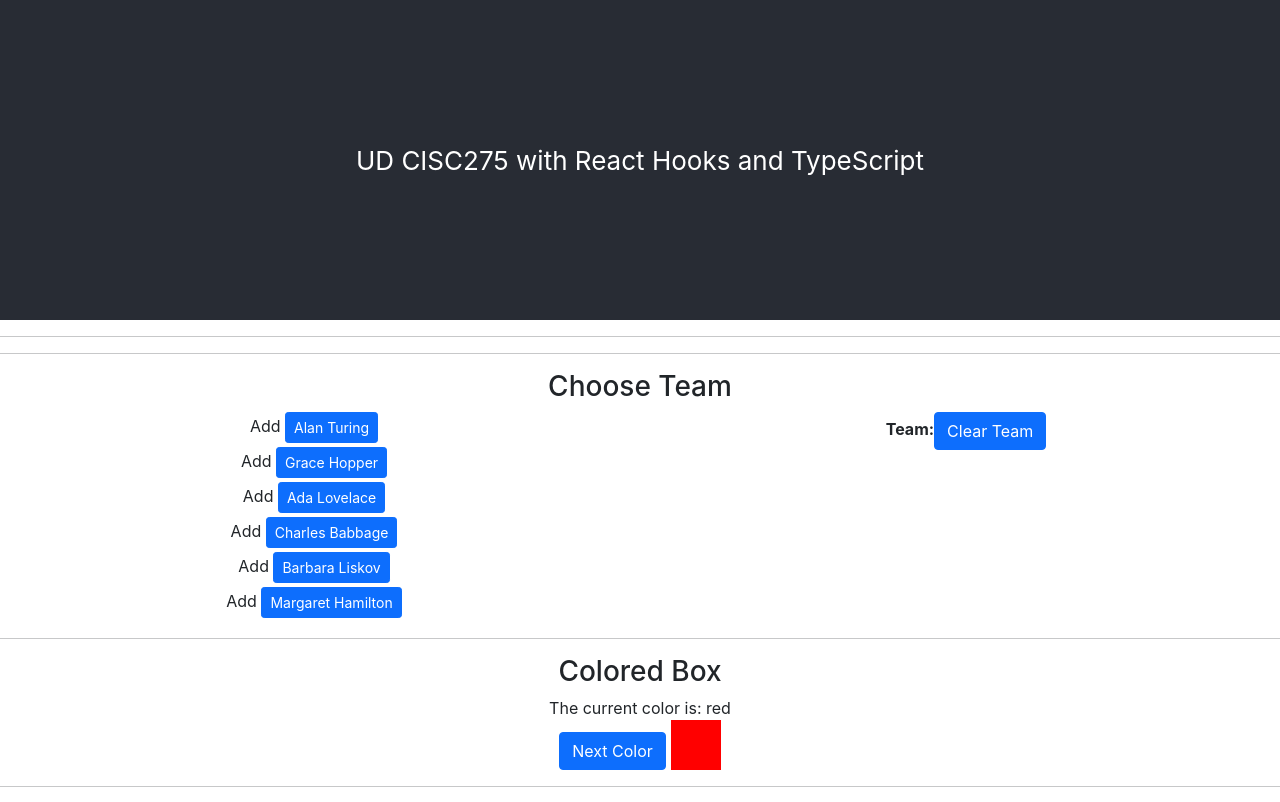
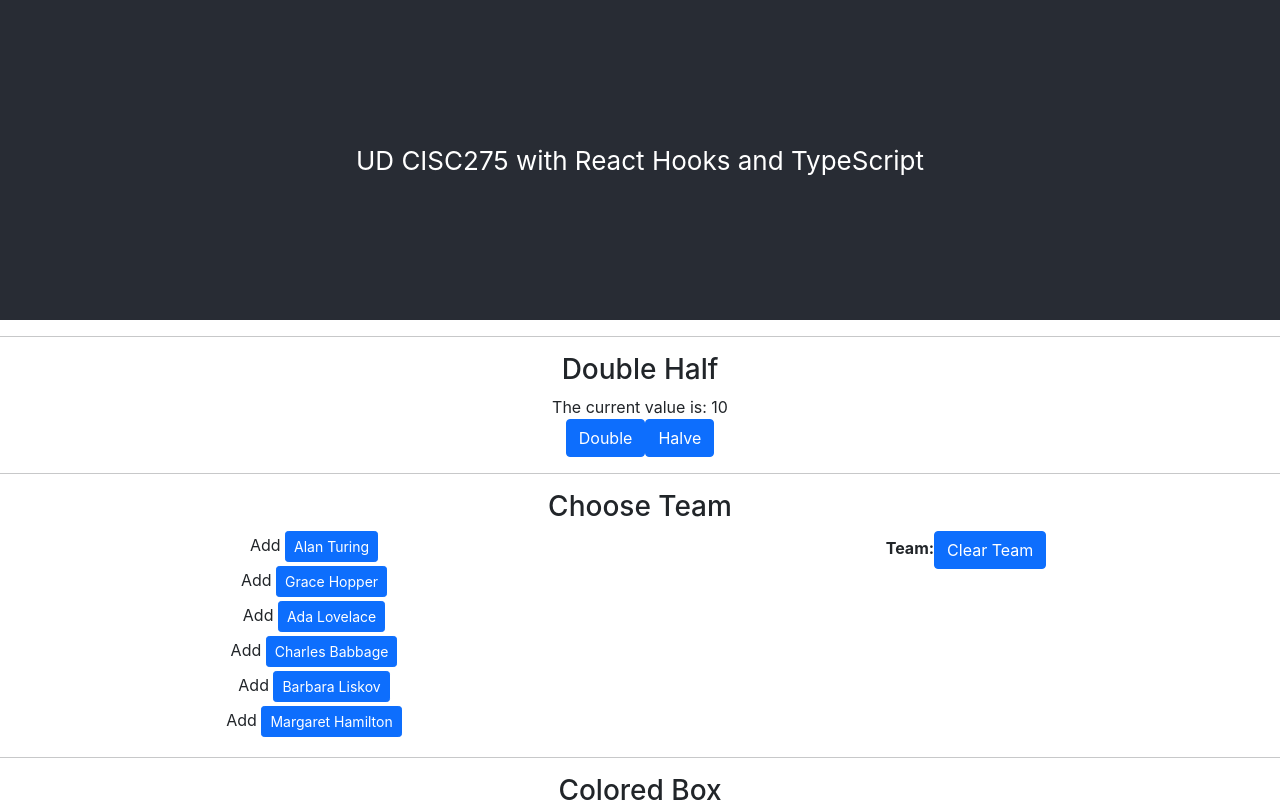
Before and after one commit to joncar221/task-9-components-joncar221, a React (Create React App) app: page / in a window 1280 px wide. Shown: the top 802 px of the page. Built offline with nearby package versions, Linux system fonts and the light colour scheme.

Commit message:
finished doublehalf

```diff
--- a/src/App.tsx
+++ b/src/App.tsx
@@ -18,7 +18,7 @@ function App(): React.JSX.Element {
                 UD CISC275 with React Hooks and TypeScript
             </header>
             <hr></hr>
-            {/* <DoubleHalf></DoubleHalf> */}
+            <DoubleHalf></DoubleHalf>
             <hr></hr>
             <ChooseTeam></ChooseTeam>
             <hr></hr>
--- a/src/bad-components/DoubleHalf.tsx
+++ b/src/bad-components/DoubleHalf.tsx
@@ -1,8 +1,13 @@
 import React, { useState } from "react";
 import { Button } from "react-bootstrap";
-import { dhValue, setDhValue } from "./DoubleHalfState";
 
-function Doubler(): React.JSX.Element {
+function Doubler({
+    setDhValue,
+    dhValue,
+}: {
+    setDhValue: (newDhValue: number) => void;
+    dhValue: number;
+}): React.JSX.Element {
     return (
         <Button
             onClick={() => {
@@ -14,7 +19,13 @@ function Doubler(): React.JSX.Element {
     );
 }
 
-function Halver(): React.JSX.Element {
+function Halver({
+    setDhValue,
+    dhValue,
+}: {
+    setDhValue: (newDhValue: number) => void;
+    dhValue: number;
+}): React.JSX.Element {
     return (
         <Button
             onClick={() => {
@@ -27,14 +38,15 @@ function Halver(): React.JSX.Element {
 }
 
 export function DoubleHalf(): React.JSX.Element {
+    const [dhValue, setDhValue] = useState<number>(10);
     return (
         <div>
             <h3>Double Half</h3>
             <div>
                 The current value is: <span>{dhValue}</span>
             </div>
-            <Doubler></Doubler>
-            <Halver></Halver>
+            <Doubler setDhValue={setDhValue} dhValue={dhValue}></Doubler>
+            <Halver setDhValue={setDhValue} dhValue={dhValue}></Halver>
         </div>
     );
 }
--- a/src/bad-components/DoubleHalfState.tsx
+++ /dev/null
@@ -1,3 +0,0 @@
-import { useState } from "react";
-
-export const [dhValue, setDhValue] = useState<number>(10);
```
